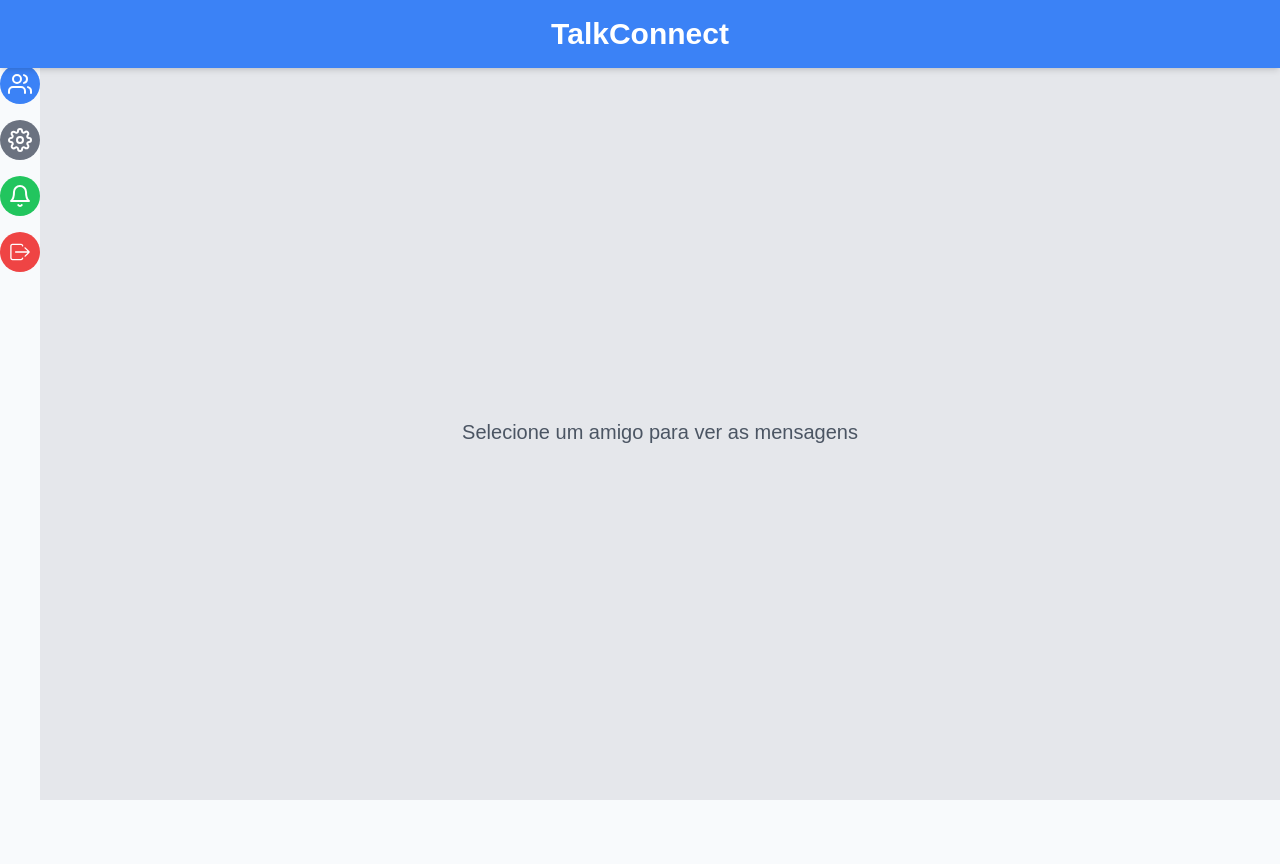
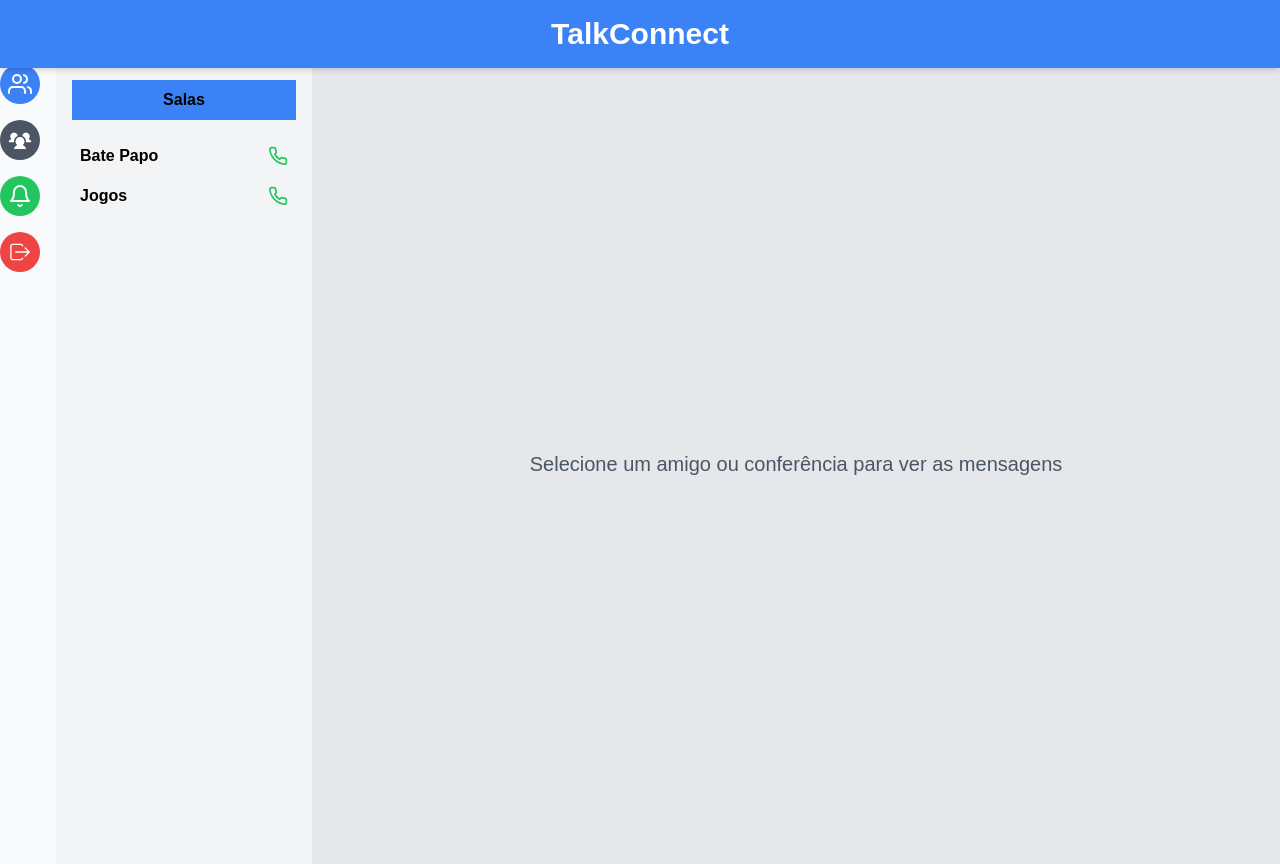
Before and after one commit to vagnero/TalkConnect, a Next.js app: page /app/chat in a window 1280 px wide. Both pictures are taken after a click on the button 20 px from the left and 140 px from the top of the page. Before the commit the page ends 800 px from the top, so only its background shows below. Built offline with nearby package versions, Linux system fonts and the light colour scheme; no server answers.

Commit message:
Criacao de Conferencia e mensagens de Conf

```diff
--- /dev/null
+++ b/components/ConferenceList.tsx
@@ -0,0 +1,72 @@
+import React, { useEffect, useState } from 'react';
+import { FiPhone } from 'react-icons/fi';
+
+interface Conference {
+  name: string;
+  id: number;
+}
+
+interface ConferenceListProps {
+  onConferenceSelect: (conferenceId: number) => void; // O método para selecionar uma conferência
+  onCallConference: (conferenceId: number) => void; // O método para chamada de conferência
+}
+
+const ConferenceList: React.FC<ConferenceListProps> = ({ onConferenceSelect, onCallConference }) => {
+  const [conferences, setConferences] = useState<Conference[]>([]);
+  const [activeTab, setActiveTab] = useState<'room'>('room');
+
+
+
+  useEffect(() => {
+    // Função para buscar as salas iniciais
+    const fetchConferences = () => {
+      const response = [
+        { name: "Bate Papo", id: 7000 },
+        { name: "Jogos", id: 7001 }
+      ];
+      setConferences(response);
+    };
+
+    fetchConferences();
+  }, []);
+
+  return (
+    <div className="w-64 bg-gray-100 h-screen p-4">
+      <div className="flex mb-4">
+        <button
+          className={`flex-1 py-2 font-bold ${activeTab === 'room' ? 'bg-blue-500 text-black' : 'bg-stone-700'}`}
+          onClick={() => setActiveTab('room')}
+        >
+          Salas
+        </button>
+      </div>
+
+      {activeTab === 'room' && (
+        <ul>
+          {conferences.map(room => (
+            <li key={room.id} className="p-2 hover:bg-gray-200 cursor-pointer">
+              <div className="flex font-bold text-black justify-between items-center">
+                {/* Clique no nome da sala para abrir */}
+                <span onClick={() => onConferenceSelect(room.id)} className="cursor-pointer">
+                  {room.name}
+                </span>
+                {/* Botão de chamada com ícone de telefone */}
+                <button
+                  className="ml-2"
+                  onClick={(e) => {
+                    e.stopPropagation(); // Impede que o clique no ícone também selecione a sala
+                    onCallConference(room.id);
+                  }}
+                >
+                  <FiPhone size={20} className="text-green-500" />
+                </button>
+              </div>
+            </li>
+          ))}
+        </ul>
+      )}
+    </div>
+  );
+};
+
+export default ConferenceList;
--- /dev/null
+++ b/components/ConferenceMessages.tsx
@@ -0,0 +1,116 @@
+import React, { useEffect, useState } from 'react';
+import axios from 'axios';
+import { Client } from '@stomp/stompjs';
+import SockJS from 'sockjs-client';
+
+const apiUrl = process.env.NEXT_PUBLIC_API_KEY;
+
+interface Sender {
+    id: number;
+    name: string;
+    username: string;
+}
+
+interface Message {
+    id: number;
+    createdAt: string; // Data de criação
+    content: string;
+    isRead: boolean; // Se a mensagem foi lida
+    sender: Sender; // Objeto do remetente
+}
+
+interface ConferenceListProps {
+    conferenceId: number;
+}
+
+const ConferenceMessages: React.FC<ConferenceListProps> = ({ conferenceId }) => {
+    const [newMessage, setNewMessage] = useState<string>(''); // Estado para nova mensagem
+    const [messages, setMessages] = useState<Message[]>([]);
+
+    useEffect(() => {
+        const socket = new SockJS(`${apiUrl}/ws`);
+        const stompClient = new Client({
+            webSocketFactory: () => socket,
+            debug: (str) => {
+                console.log(str);
+            },
+            reconnectDelay: 5000,
+        });
+
+        stompClient.onConnect = () => {
+            stompClient.subscribe(`/topic/messages/${conferenceId}`, (message) => {
+                const newMessage = JSON.parse(message.body);
+                console.log("Nova mensagem recebida:", newMessage); // Log para depuração
+                setMessages((prevMessages) => [...prevMessages, newMessage]);
+            });
+        };
+
+        stompClient.activate();
+
+        // Limpeza ao desmontar
+        return () => {
+            stompClient.deactivate();
+        };
+    }, [conferenceId]);
+
+    // Função para enviar a nova mensagem
+    const handleSendMessage = async (e: React.FormEvent) => {
+        e.preventDefault(); // Previne o comportamento padrão do formulário
+        if (newMessage.trim() === '') return; // Verifica se a mensagem não está vazia
+
+        try {
+            const response = await axios.post(
+                `${apiUrl}/message/room/${conferenceId}`,
+                {
+                    content: newMessage,
+                },
+                {
+                    withCredentials: true,
+                }
+            );
+
+            // A nova mensagem também pode ser tratada aqui localmente
+            setMessages([...messages, response.data]); // Adiciona a nova mensagem à lista
+            setNewMessage(''); // Limpa o campo de input
+        } catch (error) {
+            console.error('Erro ao enviar a mensagem:', error);
+        }
+    };
+
+    // Ordena as mensagens pela data de criação
+    const sortedMessages = messages.sort((a, b) => new Date(a.createdAt).getTime() - new Date(b.createdAt).getTime());
+
+    return (
+      <div className="flex flex-col h-full w-full">
+      <div className="flex-grow overflow-y-auto bg-white p-4">
+        <h2 className="text-2xl text-black font-bold mb-4">Mensagens</h2>
+        <ul className="flex flex-col">
+                    {sortedMessages.map((message) => (
+                        <li key={message.id} className={`p-2 text-black ${message.sender.id === conferenceId ? 'text-left' : 'text-right'}`}>
+                            <div>
+                                <strong className="text-black">{message.sender.username}:</strong> {message.content}
+                                <span className={`ml-2 ${message.isRead ? 'text-green-500' : 'text-red-500'}`}>
+                                    {message.isRead ? 'Lida' : 'Não lida'}
+                                </span>
+                            </div>
+                            <small className="text-gray-500">{new Date(message.createdAt).toLocaleString()}</small>
+                        </li>
+                    ))}
+                </ul>
+            </div>
+
+            <form onSubmit={handleSendMessage} className="flex p-2 bg-white text-black">
+                <input
+                    type="text"
+                    value={newMessage}
+                    onChange={(e) => setNewMessage(e.target.value)}
+                    placeholder="Digite sua mensagem..."
+                    className="border rounded-l p-2 flex-grow"
+                />
+                <button type="submit" className="bg-blue-500 text-white rounded-r p-2">Enviar</button>
+            </form>
+        </div>
+    );
+};
+
+export default ConferenceMessages;
--- a/components/FriendListToggle.tsx
+++ b/components/FriendListToggle.tsx
@@ -1,51 +1,60 @@
 import React, { useState } from 'react';
-import { FiBell, FiSettings, FiUsers } from 'react-icons/fi'; // Ícone para o botão de amigos
-import {IoIosLogOut} from 'react-icons/io';
-import FriendList from './FriendList'; // Importa o FriendList
-import PedingFriends from './PendingFriends';
+import { FiBell, FiSettings, FiUsers } from 'react-icons/fi';
+import { PiUsersThreeFill } from "react-icons/pi";
+import { IoIosLogOut } from 'react-icons/io';
+import FriendList from './FriendList';
+import PendingFriends from './PendingFriends';
+import ConferenceList from './ConferenceList';
+import ConferenceMessages from './ConferenceMessages'; // Importa o ConferenceMessages
 import { useRouter } from 'next/navigation';
 import axios from 'axios';
+
 const apiUrl = process.env.NEXT_PUBLIC_API_KEY;
 
 interface FriendListToggleProps {
   onFriendSelect: (friendId: number) => void;
   onCallFriend: (friendId: number) => void;
+  onConferenceSelect: (conferenceId: number) => void;
+  onCallConference: (conferenceId: number) => void;
 }
 
-const FriendListToggle: React.FC<FriendListToggleProps> = ({ onFriendSelect, onCallFriend }) => {
+const FriendListToggle: React.FC<FriendListToggleProps> = ({ onFriendSelect, onCallFriend, onConferenceSelect, onCallConference }) => {
   const router = useRouter();
-    const [isFriendListOpen, setIsFriendListOpen] = useState(false); // Controla se a lista de amigos está aberta ou fechada
-    const [isSettingsOpen, setIsSettingsOpen] = useState(false); // Controla se o painel de configurações está aberto
-    const [isNotificationsOpen, setIsNotificationsOpen] = useState(false); // Controla se a barra de notificações está aberta
+  const [isFriendListOpen, setIsFriendListOpen] = useState(false);
+  const [isConferenceOpen, setIsConferenceOpen] = useState(false);
+  const [isNotificationsOpen, setIsNotificationsOpen] = useState(false);
+  const [selectedConferenceId, setSelectedConferenceId] = useState<number | null>(null); // Estado para o ID da conferência selecionada
 
-    // Alternar visibilidade da lista de amigos
   const toggleFriendList = () => {
     setIsFriendListOpen(!isFriendListOpen);
-      setIsSettingsOpen(false); // Fechar outros painéis ao abrir este
+    setIsConferenceOpen(false);
     setIsNotificationsOpen(false);
   };
 
-    // Alternar visibilidade do painel de configurações
-    const toggleSettingsPanel = () => {
-      setIsSettingsOpen(!isSettingsOpen);
+  const toggleConferencePanel = () => {
+    setIsConferenceOpen(!isConferenceOpen);
     setIsFriendListOpen(false);
     setIsNotificationsOpen(false);
   };
 
-    // Alternar visibilidade do painel de notificações
   const toggleNotificationsPanel = () => {
     setIsNotificationsOpen(!isNotificationsOpen);
     setIsFriendListOpen(false);
-      setIsSettingsOpen(false);
+    setIsConferenceOpen(false);
+  };
+
+  const handleConferenceSelect = (conferenceId: number) => {
+    console.log('Conferência selecionada:', conferenceId); // Verifica a seleção
+    setSelectedConferenceId(conferenceId); // Armazena o ID da conferência
+    setIsConferenceOpen(false); // Você pode querer fechar a lista de conferências aqui, se necessário
+    setIsNotificationsOpen(false); // Fechar outros painéis, se necessário
   };
 
   const handleLogout = async () => {
     try {
       await axios.post(`${apiUrl}/logout`, {}, {
-          withCredentials: true, // Certifique-se de que os cookies estão sendo enviados corretamente
+        withCredentials: true,
       });
-
-        // Redirecionar para a página de login após o logout
       router.push('/auth/login');
     } catch (error) {
       console.error('Falha ao fazer logout:', error);
@@ -53,43 +62,36 @@ const FriendListToggle: React.FC<FriendListToggleProps> = ({ onFriendSelect, onC
   };
 
   return (
-        <div className="flex items-start space-x-4"> {/* Flexbox horizontal com espaçamento entre ícones */}
-          {/* Botão de ícone para expandir/colapsar a lista de amigos */}
-          <div className="flex flex-col space-y-4"> {/* Flexbox vertical com espaçamento entre os ícones */}
-            {/* Botão de ícone para expandir/colapsar a lista de amigos */}
+    <div className="flex items-start space-x-4">
+      <div className="flex flex-col space-y-4">
         <button
           className="p-2 bg-blue-500 text-white rounded-full hover:bg-blue-600 focus:outline-none"
           onClick={toggleFriendList}
         >
-              <FiUsers size={24} /> {/* Ícone de usuários */}
+          <FiUsers size={24} />
         </button>
 
-            {/* Botão de ícone para expandir/colapsar as configurações */}
         <button
-              className="p-2 bg-gray-500 text-white rounded-full hover:bg-gray-600 focus:outline-none"
-              onClick={toggleSettingsPanel}
+          className="p-2 bg-gray-600 text-white rounded-full hover:bg-gray-700 focus:outline-none"
+          onClick={toggleConferencePanel}
         >
-              <FiSettings size={24} /> {/* Ícone de configurações */}
+          <PiUsersThreeFill size={24} />
         </button>
 
-            {/* Botão de ícone para expandir/colapsar notificações */}
         <button
           className="p-2 bg-green-500 text-white rounded-full hover:bg-green-600 focus:outline-none"
           onClick={toggleNotificationsPanel}
         >
-              <FiBell size={24} /> {/* Ícone de notificações */}
+          <FiBell size={24} />
         </button>
 
-              {/* Botão de ícone para expandir/colapsar notificações */}
         <button
           className="p-2 bg-red-500 text-white rounded-full hover:bg-red-600 focus:outline-none"
           onClick={handleLogout}
         >
-              <IoIosLogOut size={24} /> {/* Ícone de notificações */}
+          <IoIosLogOut size={24} />
         </button>
       </div>
-
-
 
       {/* Mostrar o FriendList se estiver aberto */}
       {isFriendListOpen && (
@@ -100,15 +102,29 @@ const FriendListToggle: React.FC<FriendListToggleProps> = ({ onFriendSelect, onC
           />
         </div>
       )}
+
+      {/* Mostrar PendingFriends se estiver aberto */}
       {isNotificationsOpen && (
         <div className="ml-4">
-              <PedingFriends
+          <PendingFriends
             onFriendSelect={onFriendSelect}
-                //onCallFriend={onCallFriend}
           />
         </div>
       )}
+
+      {/* Mostrar ConferenceList se estiver aberto */}
+      {isConferenceOpen && (
+        <div className="ml-4">
+          <ConferenceList
+            onConferenceSelect={onConferenceSelect} // Passa a nova função para seleção
+            onCallConference={onCallConference}
+          />
+        </div>
+      )}
+
+
     </div>
   );
 };
+
 export default FriendListToggle;
--- a/src/app/chat/page.tsx
+++ b/src/app/chat/page.tsx
@@ -1,4 +1,3 @@
-// pages/index.tsx
 "use client";
 import React, { useEffect, useRef, useState } from 'react';
 import MessageList from '../../../components/MessageList';
@@ -6,56 +5,84 @@ import SipClient from '../jssip/SipCliente';
 import Header from '../../../components/Header';
 import CallAction from '../../../components/CallActionProps';
 import FriendListToggle from '../../../components/FriendListToggle';
+import ConferenceMessages from '../../../components/ConferenceMessages';
 
 const Home: React.FC = () => {
   const [selectedFriendId, setSelectedFriendId] = useState<number | null>(null);
-  const [incomingCall, setIncomingCall] = useState<boolean>(false); // Estado para chamadas recebidas
-  const [userId, setUserId] = useState<string | null>(null); // Estado para armazenar o userId
-  const [isOnCall, setIsOnCall] = useState<boolean>(false); // Adiciona o estado de "em chamada"
+  const [selectedConferenceId, setselectedConferenceId] = useState<number | null>(null);
+  const [incomingCall, setIncomingCall] = useState<boolean>(false);
+  const [userId, setUserId] = useState<string | null>(null);
+  const [isOnCall, setIsOnCall] = useState<boolean>(false);
+  const [isModalOpen, setModalOpen] = useState(false);
+  const ringtoneRef = useRef<HTMLAudioElement | null>(null);
+  const [isConferenceCall, setIsConferenceCall] = useState<boolean>(false);
 
-  const sipClientRef = useRef<SipClient | null>(null); // Referência da classe SipClient
 
-  // useEffect para garantir que o código é executado no lado do cliente
+
+  const sipClientRef = useRef<SipClient | null>(null);
+
   useEffect(() => {
     if (typeof window !== 'undefined') {
       const storedUserId = localStorage.getItem('userId');
-      setUserId(storedUserId); // Armazena o userId no estado
+      setUserId(storedUserId);
     }
   }, []);
+
+
 
   useEffect(() => {
     if (userId) {
       sipClientRef.current = new SipClient(userId, '1234', () => {
-        setIncomingCall(true); // Configura o estado quando há uma chamada recebida
+        setIncomingCall(true);
       });
     }
   }, [userId]);
 
   const handleFriendSelect = (friendId: number) => {
+    console.log('Amigo selecionado:', friendId); // Log para verificar a seleção
     setSelectedFriendId(friendId);
+    setselectedConferenceId(null); // Limpa a conferência ao selecionar um amigo
+};
+
+const handleConferenceSelect = (conferenceId: number) => {
+    console.log('Conferência selecionada:', conferenceId); // Log para verificar a seleção
+    setselectedConferenceId(conferenceId);
+    setSelectedFriendId(null); // Limpa o amigo ao selecionar uma conferência
 };
 
 const handleCallFriend = (friendId: number) => {
   if (sipClientRef.current) {
-      sipClientRef.current.makeCall(friendId.toString()); // Faz uma chamada SIP para o ID do amigo
-      setIsOnCall(true); // Configura o estado para "em chamada"
+    sipClientRef.current.makeCall(friendId.toString());
+    setIsOnCall(true);
+    setIsConferenceCall(false); // Chamadas para amigos são chamadas normais
+  }
+};
+
+
+
+  const handleCallConference = (conferenceId: number) => {
+    if (sipClientRef.current) {
+      sipClientRef.current.makeCall(conferenceId.toString()); // Chame a conferência
+      setIsOnCall(true);
+      setIsConferenceCall(true); // Define que é uma chamada de conferência
     }
   };
 
   const handleAcceptCall = () => {
     sipClientRef.current?.answerCall();
-    setIncomingCall(false); // Reseta o estado da chamada recebida
-    setIsOnCall(true); // Configura o estado para "em chamada"
+    setIncomingCall(false);
+    setIsOnCall(true);
   };
 
   const handleRejectCall = () => {
     sipClientRef.current?.rejectCall();
-    setIncomingCall(false); // Reseta o estado da chamada recebida
+    setIncomingCall(false);
   };
 
   const handleEndCall = () => {
     sipClientRef.current?.endCall();
-    setIsOnCall(false); // Reseta o estado quando a chamada terminar
+    setIsOnCall(false);
+    setIsConferenceCall(false); // Reseta o estado após terminar a chamada
   };
 
   return (
@@ -65,12 +92,18 @@ const Home: React.FC = () => {
         <FriendListToggle
           onFriendSelect={handleFriendSelect}
           onCallFriend={handleCallFriend}
+          onConferenceSelect={handleConferenceSelect}
+          onCallConference={handleCallConference}
         />
+
+        {/* Renderiza MessageList ou ConferenceMessages baseado na seleção */}
         {selectedFriendId ? (
   <MessageList friendId={selectedFriendId} />
+) : selectedConferenceId ? (
+  <ConferenceMessages conferenceId={selectedConferenceId} />
 ) : (
   <div className="flex-grow bg-gray-200 flex items-center justify-center">
-            <p className="text-xl text-gray-600">Selecione um amigo para ver as mensagens</p>
+    <p className="text-xl text-gray-600">Selecione um amigo ou conferência para ver as mensagens</p>
   </div>
 )}
       </div>
@@ -80,18 +113,11 @@ const Home: React.FC = () => {
   onAccept={handleAcceptCall}
   onReject={handleRejectCall}
   onEndCall={handleEndCall}
+  isOnCall={isOnCall}
+  isConferenceCall={isConferenceCall}
 />
 
-      {isOnCall && (
-        <div className="absolute inset-0 flex items-center justify-center bg-gray-800 bg-opacity-75 text-white">
-          <div className="text-center">
-            <h2 className="text-2xl mb-4">Em chamada...</h2>
-            <button onClick={handleEndCall} className="bg-red-500 text-white p-2 rounded">
-              Finalizar Chamada
-            </button>
-          </div>
-        </div>
-      )}
+
     </div>
   );
 };
```
Also changed, not shown: components/CallActionProps.tsx (+21 -18 lines), components/MessageList.tsx (+1 -30 lines). Lines whose indentation alone changed are shown as unchanged.
